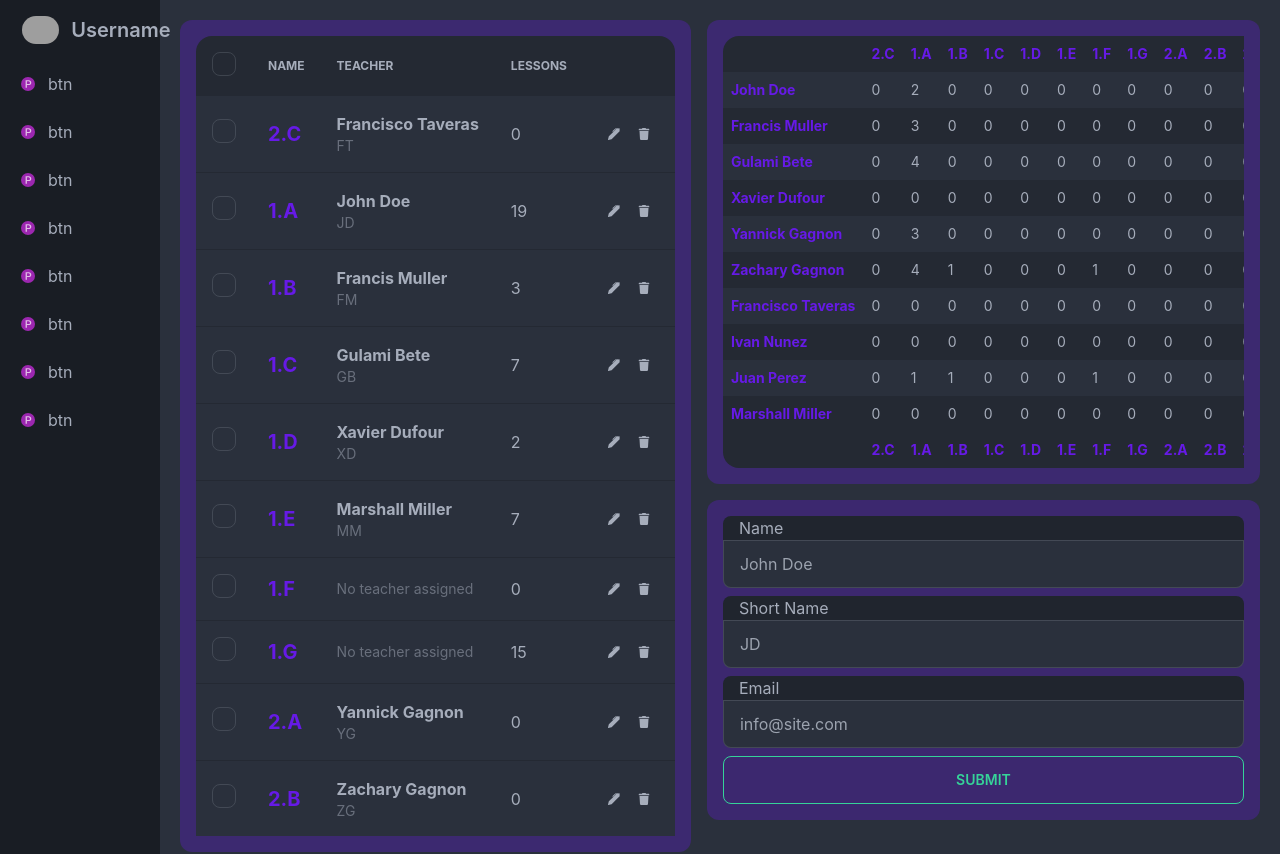
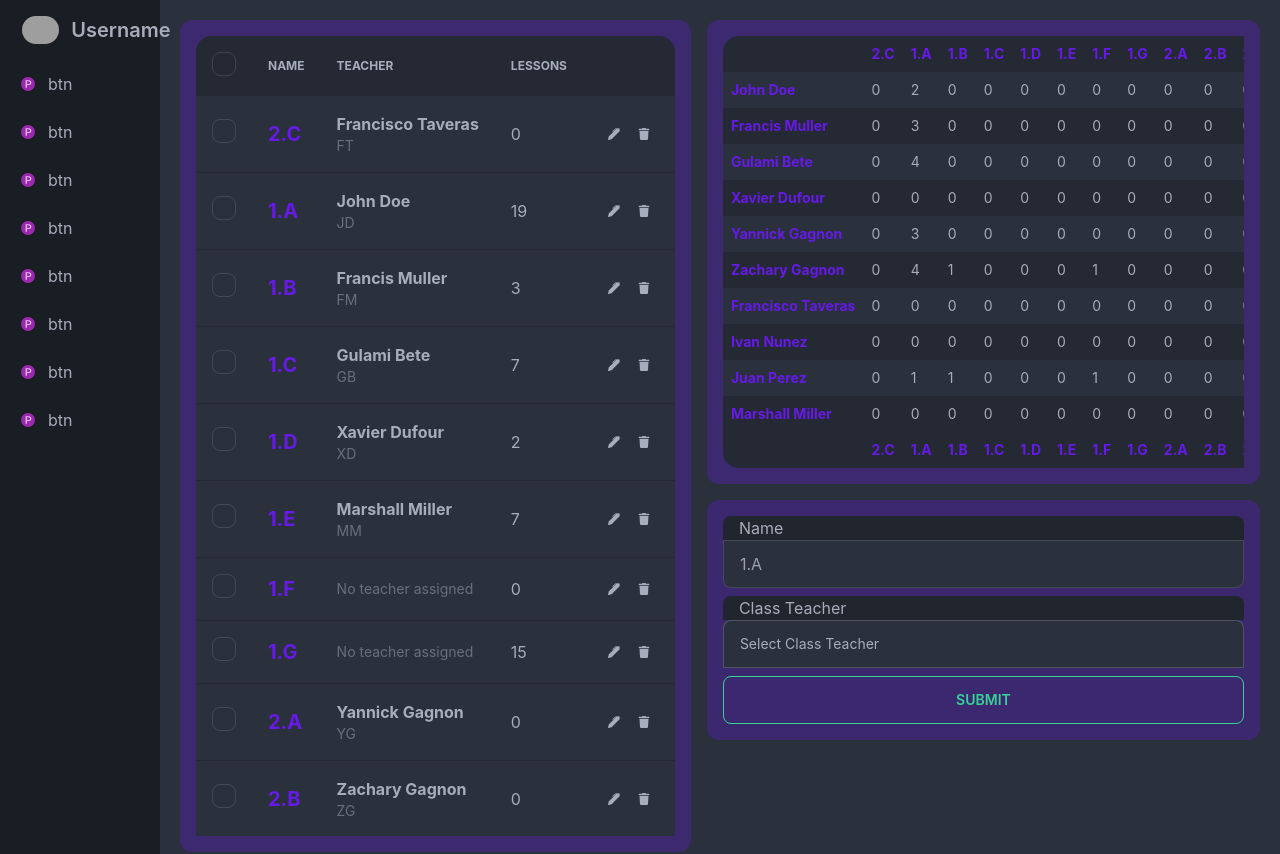
Before and after one commit to Chickenbiscuitoo/timetable-manager, a Next.js app: page /classes in a window 1280 px wide. Shown: the top 854 px of the page. Built offline with nearby package versions, Linux system fonts and the light colour scheme; grey boxes are pictures that could not be loaded.

Commit message:
add class form

```diff
--- /dev/null
+++ b/components/ClassesForm.tsx
@@ -0,0 +1,98 @@
+import { NextPage } from 'next'
+import { useState } from 'react'
+import useTimetableStore from '../store'
+
+const ClassesForm: NextPage = () => {
+	const { teachers, addClass } = useTimetableStore()
+
+	const [formData, setFormData] = useState({
+		name: '',
+		teacherId: -1,
+	})
+
+	const handleChange = (e: React.ChangeEvent<HTMLInputElement>) => {
+		setFormData({
+			...formData,
+			[e.target.name]: e.target.value,
+		})
+	}
+
+	const handleSubmit = () => {
+		const name = formData.name.trim().toUpperCase()
+		const teacherId = formData.teacherId
+
+		if (name && teacherId) {
+			addClass(name, teacherId)
+			setFormData({
+				name: '',
+				teacherId: -1,
+			})
+		}
+	}
+
+	const selectedClassTeacher = teachers.find(
+		(tch) => tch.id == formData.teacherId
+	)
+
+	return (
+		<div className="flex flex-col gap-2">
+			<div className="form-control">
+				<label className="input-group input-group-vertical">
+					<span>Name</span>
+					<input
+						type="text"
+						placeholder="1.A"
+						className="input input-bordered"
+						name="name"
+						value={formData.name}
+						onChange={handleChange}
+					/>
+				</label>
+			</div>
+			<div className="form-control">
+				<label className="input-group input-group-vertical">
+					<span>Class Teacher</span>
+					<div className="dropdown">
+						<label
+							tabIndex={0}
+							className="btn btn-ghost bg-base-100 border-gray-200 border-opacity-20 dropdown-toggle w-full font-normal text-md text-left justify-start normal-case"
+						>
+							{selectedClassTeacher
+								? selectedClassTeacher.name
+								: 'Select Class Teacher'}
+						</label>
+						<ul
+							tabIndex={0}
+							className="dropdown-content menu p-2 shadow bg-base-100 rounded-box w-52"
+						>
+							{teachers.map((tch) => (
+								<li>
+									<a
+										onClick={() =>
+											setFormData(
+												(prevFormData) => ({
+													...prevFormData,
+													teacherId: tch.id,
+												})
+											)
+										}
+									>
+										{tch.name}
+									</a>
+								</li>
+							))}
+						</ul>
+					</div>
+				</label>
+			</div>
+			<button
+				className="btn btn-outline btn-success w-full"
+				onClick={handleSubmit}
+			>
+				Submit
+			</button>
+		</div>
+	)
+}
+
+export default ClassesForm
--- a/pages/classes.tsx
+++ b/pages/classes.tsx
@@ -5,7 +5,7 @@ import { AiFillGithub } from 'react-icons/ai'
 import Sidebar from '../components/Sidebar'
 import TeachersTable from '../components/TeachersTable'
 import TeachersBarChart from '../components/TeachersBarChart'
-import TeacherForm from '../components/TeacherForm'
+import ClassesForm from '../components/ClassesForm'
 import ClassesManager from '../components/ClassesManager'
 
 const Classes: NextPage = () => {
@@ -28,7 +28,7 @@ const Classes: NextPage = () => {
 								<TeachersTable />
 							</div>
 							<div className="grid bg-primary bg-opacity-30 rounded-xl p-4 m-2 max-h-fit h-fit">
-								<TeacherForm />
+								<ClassesForm />
 							</div>
 						</div>
 					</div>
```
